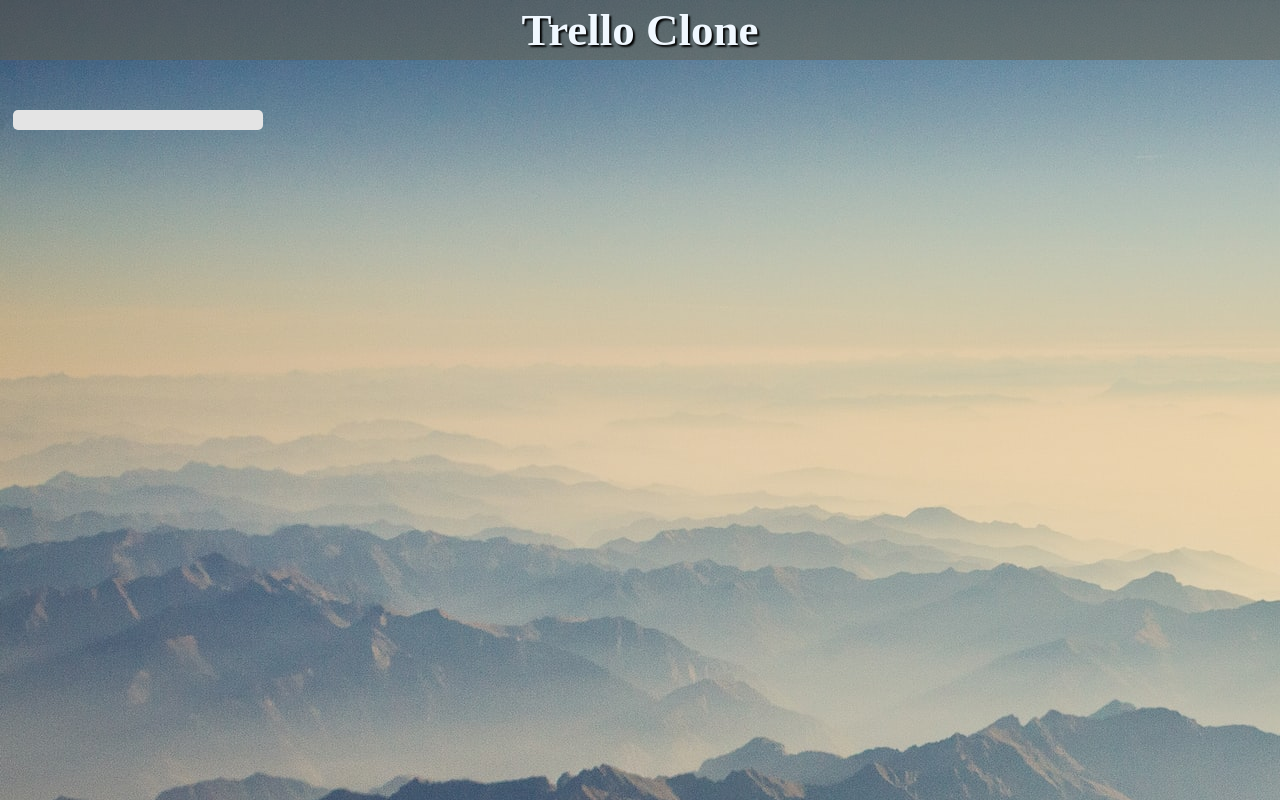
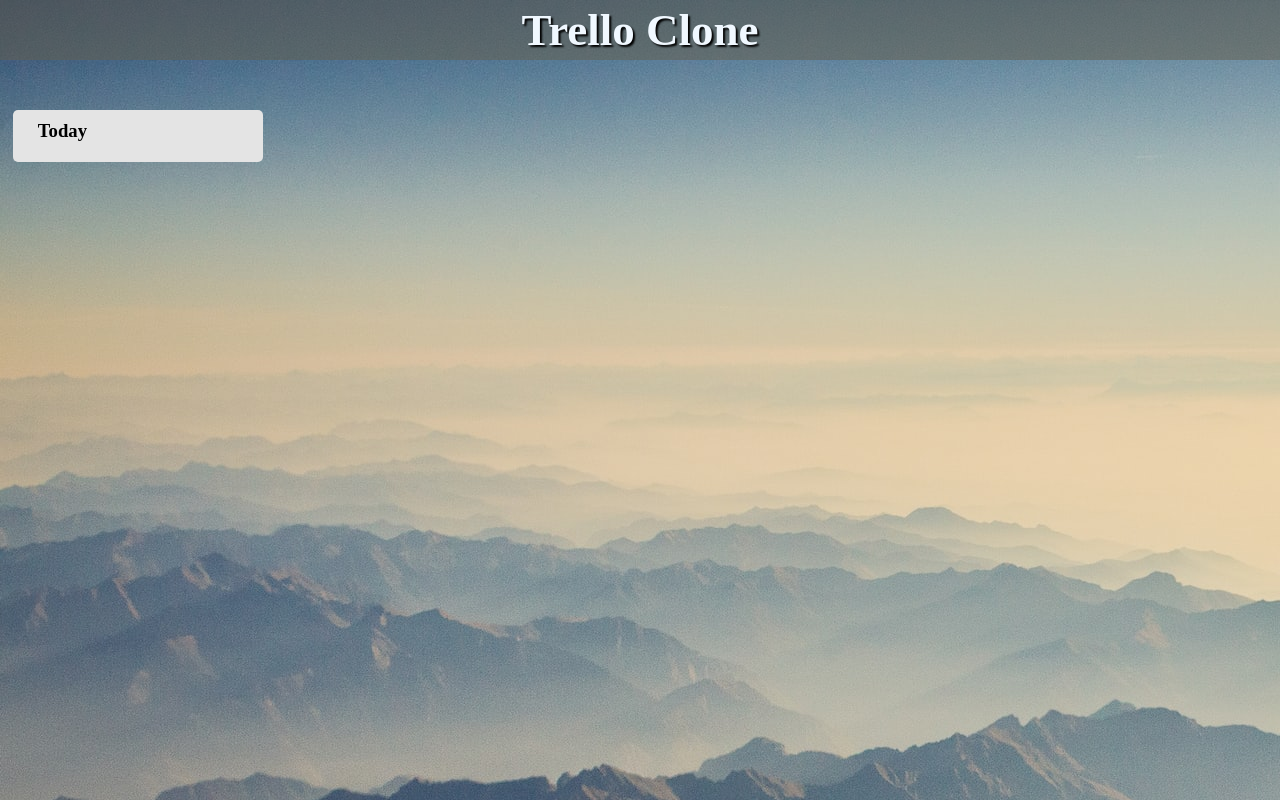
Before and after one commit to sorakawa101/trello-clone, a React (Create React App) app: page / in a window 1280 px wide. Built offline with nearby package versions, Linux system fonts and the light colour scheme.

Commit message:
add: TaskCardTitle

```diff
--- a/src/components/task/TaskCardTitle.jsx
+++ b/src/components/task/TaskCardTitle.jsx
@@ -1,9 +1,36 @@
-import React from 'react'
+import React, {useState} from 'react'
 
 export const TaskCardTitle = () => {
+    const [isClick, setIsClick] = useState(false);
+    const [inputCardTitle, setInputCardTitle] = useState("Today");
+
+    const handleClick = () => {
+        setIsClick(true);
+    };
+
+    const handleChange = (e) => {
+        setInputCardTitle(e.target.value);
+        console.log(inputCardTitle);
+    };
+
+    const handleSubmit = (e) => {
+        e.preventDefault();
+        setIsClick(false);
+    };
+
+    const handleBlur = () => {
+        setIsClick(false);
+    };
+
     return (
-        <div>
-
+        <div onClick={handleClick} className="taskCardTitleInputArea">
+            {isClick ? (
+            <form onSubmit={handleSubmit}>
+                <input className="taskCardTitleInput" autoFocus type="text" onChange={handleChange} onBlur={handleBlur} maxLength="10" />
+            </form>
+            ) : (
+                <h3>{inputCardTitle}</h3>
+            )}
         </div>
-    )
-}
+    );
+};
--- a/src/index.css
+++ b/src/index.css
@@ -31,3 +31,18 @@ header {
     background-color: rgb(228, 228, 228);
     border-radius: 5px;
 }
+
+.taskCardTitleInputArea {
+    margin-bottom: 10px;
+    width: 30%;
+    cursor: pointer;
+}
+
+.taskCardTitleInput {
+    width: 80px;
+    font-size: 1.1rem;
+    padding: 4px 6px;
+    border-radius: 3px;
+    border: none;
+    outline: none;
+}
```
